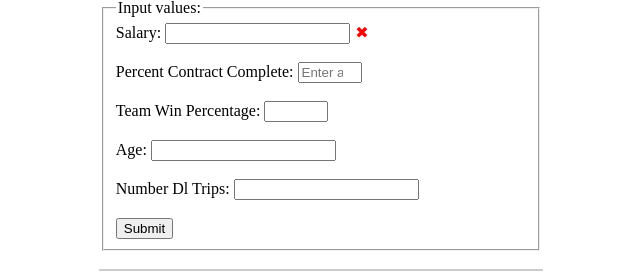
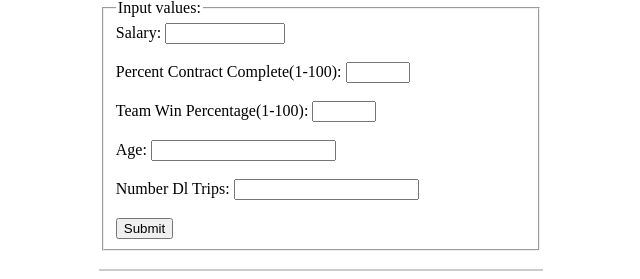
Before and after one commit to ItsFlowin/war-prediction, a Flask app: page / in a window 1280 px wide. Shown: the part 522-801 px from the top of the page, without its empty margins (319-959 px from the left). Run offline with Flask 2, Linux system fonts and the light colour scheme; parts of the project's set-up code (start-up, migrations or seed data) failed here and were passed over.

Commit message:
modify input number attributes

```diff
--- a/templates/main.html
+++ b/templates/main.html
@@ -50,14 +50,13 @@
     <fieldset>
         <legend>Input values:</legend>
         Salary:
-        <input name="salary" type="number" minlength="6" maxlength="9" size="10" required>
-        <span class="validity"></span>
+        <input name="salary" type="number" min="100000" max="1000000000" required>
         <br>
-        <br> Percent Contract Complete:
-        <input name="contract" type="number" min = "0" max="100" maxlength="2" size="3" placeholder="Enter a whole number 1-100" required>
+        <br> Percent Contract Complete(1-100):
+        <input name="contract" type="number" min = "0" max="100" pattern="([0-9]|[0-9]|[0-9])" size="3" required>
         <br>
-        <br> Team Win Percentage:
-        <input name="wins" type="number" min ="0" max="100" size="3" required>
+        <br> Team Win Percentage(1-100):
+        <input name="wins" type="number" min ="0" max="100" size="3" pattern="([0-9]|[0-9]|[0-9])" required>
         <br>
         <br> Age:
         <input name="age" type="number" maxlength="2" min="0" size="2" required>
```
